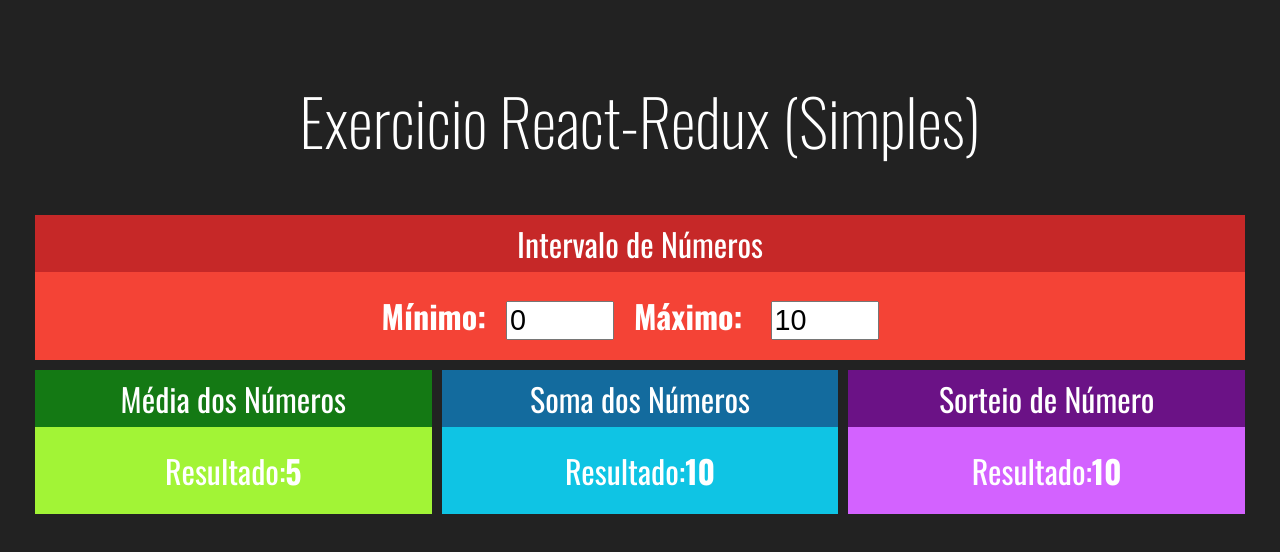
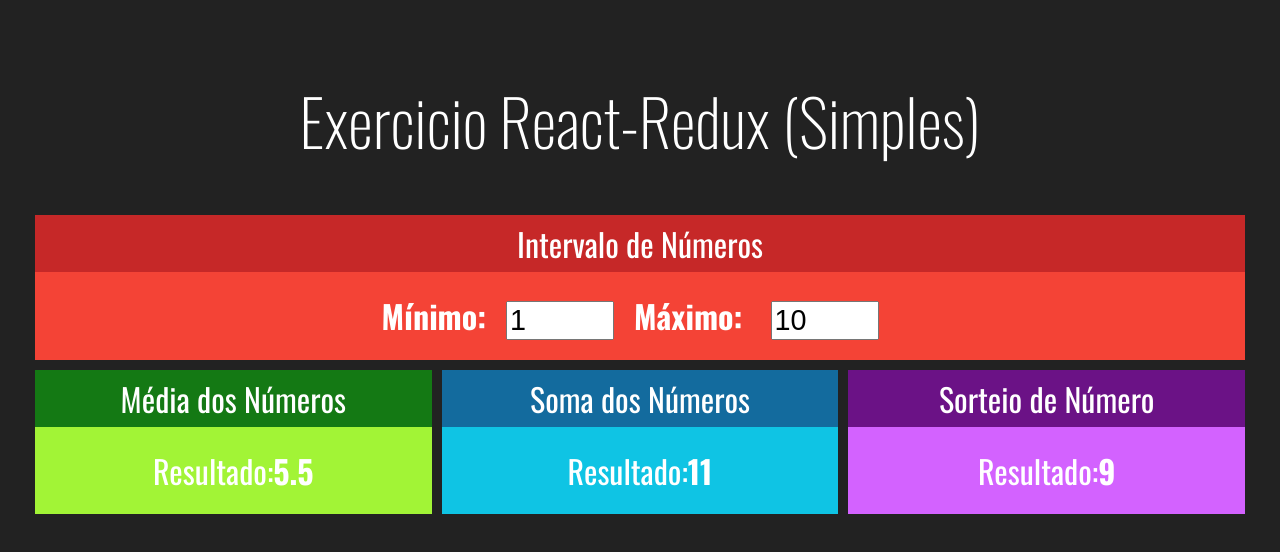
Before and after one commit to mauraodev/redux-simples, a React (Create React App) app: page / in a window 1280 px wide. Shown: the top 552 px of the page. Built offline with nearby package versions, Linux system fonts and the light colour scheme.

Commit message:
Implementação sem redux

```diff
--- a/src/App.js
+++ b/src/App.js
@@ -1,3 +1,4 @@
+import React, { useState } from 'react';
 import './App.css';
 import Intervalo from './components/Intervalo';
 import Media from './components/Media';
@@ -5,16 +6,19 @@
 import Sorteio from './components/Sorteio';
 
 function App() {
+  const [min, setMin] = useState(1);
+  const [max, setMax] = useState(10);
+
   return (
     <div className="App">
       <h1>Exercicio React-Redux (Simples)</h1>
       <div className='linha'>
-        <Intervalo>X</Intervalo>
+        <Intervalo min={min} max={max} onMinChanged={setMin} onMaxChanged={setMax}/>
       </div>
       <div className='linha'>
-        <Media />
-        <Soma />
-        <Sorteio />
+        <Media min={min} max={max} />
+        <Soma min={min} max={max} />
+        <Sorteio min={min} max={max} />
       </div>
     </div>
   );
--- a/src/components/Intervalo.jsx
+++ b/src/components/Intervalo.jsx
@@ -3,16 +3,18 @@
 import Card from './Card'
 
 const Intervalo = props => {
+    const { min, max} = props
+
     return (
         <Card title="Intervalo de Números" red>
             <div className="Intervalo">
                 <span>
                     <strong>Mínimo:</strong>
-                    <input type="number" value={0} readOnly/>
+                    <input type="number" value={min} onChange={e => props.onMinChanged(+e.target.value)}/>
                 </span>
                 <span>
                     <strong>Máximo: </strong>
-                    <input type="number" value={10} readOnly/>
+                    <input type="number" value={max} onChange={e => props.onMaxChanged(+e.target.value)}/>
                 </span>
             </div>
         </Card>
--- a/src/components/Media.jsx
+++ b/src/components/Media.jsx
@@ -2,12 +2,14 @@
 import Card from './Card'
 
 const Media = props => {
+    const { min, max} = props
+
     return (
         <Card title="Média dos Números" green>
             <div>
                 <span>
                     <span>Resultado:</span>
-                    <strong>5</strong>
+                    <strong>{ (min + max) / 2}</strong>
                 </span>
             </div>
         </Card>
--- a/src/components/Soma.jsx
+++ b/src/components/Soma.jsx
@@ -2,12 +2,14 @@
 import Card from './Card'
 
 const Soma = props => {
+    const { min, max} = props
+
     return (
         <Card title="Soma dos Números" blue>
             <div>
                 <span>
                     <span>Resultado:</span>
-                    <strong>10</strong>
+                    <strong>{ max + min }</strong>
                 </span>
             </div>
         </Card>
--- a/src/components/Sorteio.jsx
+++ b/src/components/Sorteio.jsx
@@ -2,12 +2,15 @@
 import Card from './Card'
 
 const Sorteio = props => {
+    const { min, max} = props
+    const aleatorio = parseInt(Math.random() * (max - min)) + min
+
     return (
         <Card title="Sorteio de Número" purple>
             <div>
                 <span>
                     <span>Resultado:</span>
-                    <strong>10</strong>
+                    <strong>{ aleatorio }</strong>
                 </span>
             </div>
         </Card>
```
